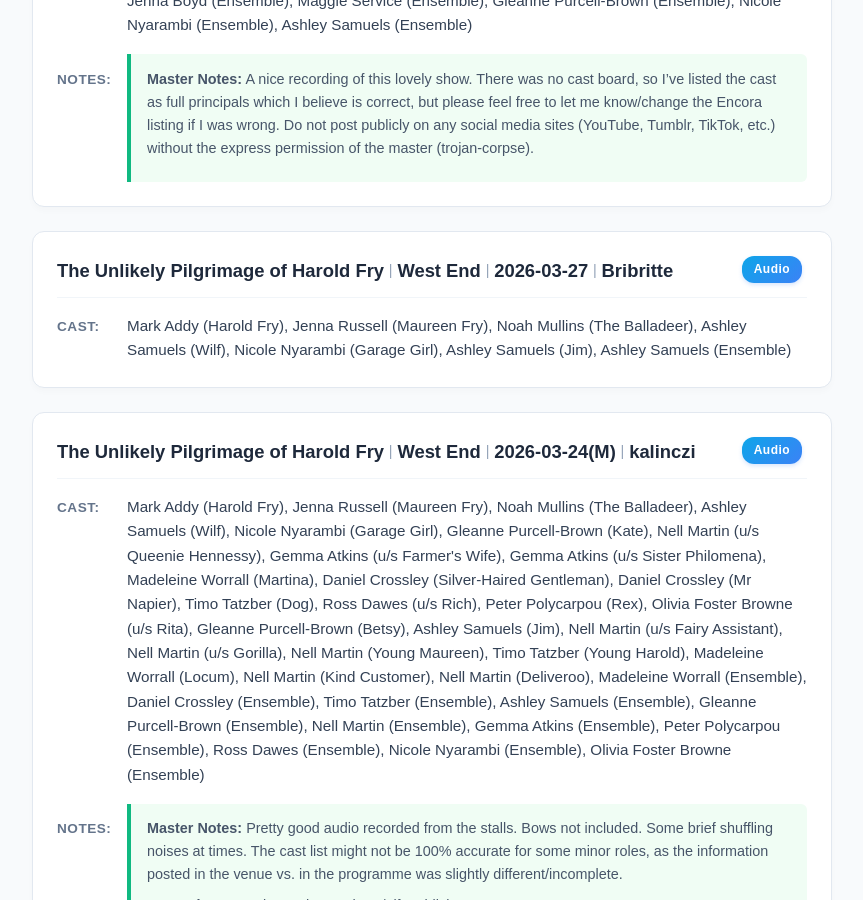
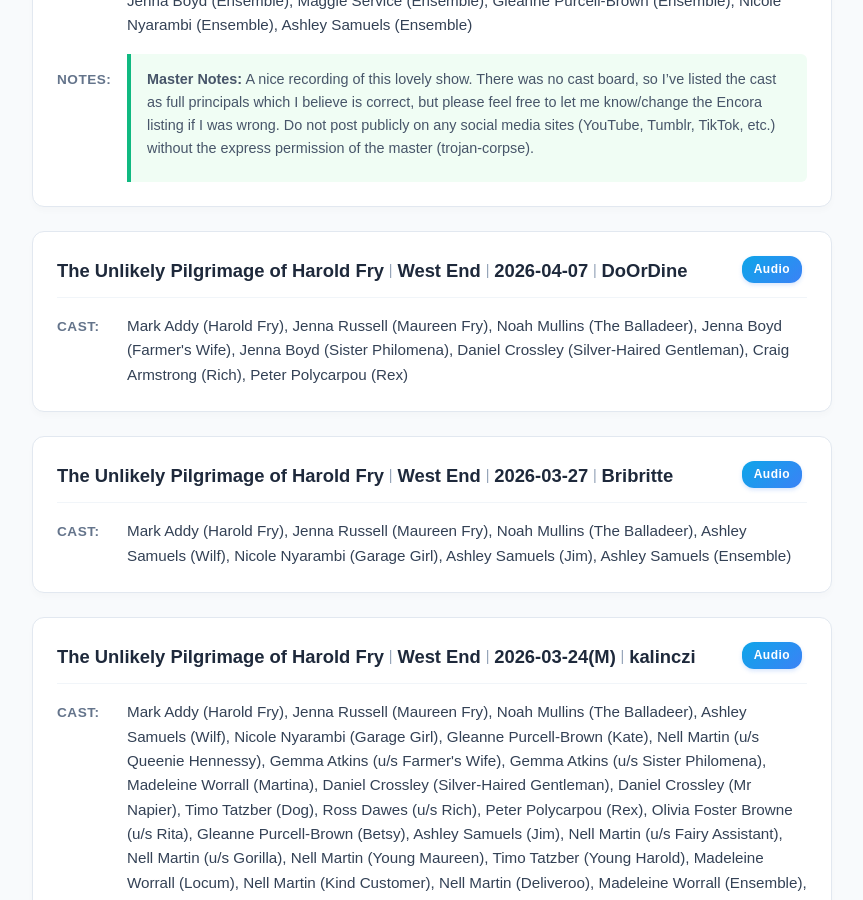
Before and after one commit to DireSpider/direspider.github.io, a Jekyll site: the page built from wants/index.html, in a window 1280 px wide and 900 px high, scrolled down 25590 px. Shown: the whole window, without its empty margins (208-1071 px from the left). Built offline with Jekyll 4.4.1, drawn with Linux system fonts in a browser that asks for light colours.

Commit message:
update my wants include html

```diff
--- a/_includes/wants.html
+++ b/_includes/wants.html
@@ -3004,6 +3004,38 @@
             <span class="separator">|</span>
             <span>West End</span>
             <span class="separator">|</span>
+            <span>2026-04-07</span>
+            <span class="separator">|</span>
+            <span>DoOrDine</span>
+          </div>
+
+          <div class ="header-badges">
+        <span class="media-type-badge">audio</span>
+
+
+
+
+
+             </div>
+
+        </div>
+
+<div class="info-section">
+<span class="label">Cast:</span>
+<span id="cast-display" class="content-text">
+Mark Addy (Harold Fry), Jenna Russell (Maureen Fry), Noah Mullins (The Balladeer), Jenna Boyd (Farmer's Wife), Jenna Boyd (Sister Philomena), Daniel Crossley (Silver-Haired Gentleman), Craig Armstrong (Rich), Peter Polycarpou (Rex)
+</span>
+</div>
+
+
+</div><div class="recording-card">
+ <div class="header">
+
+          <div class="header-info">
+            <span>The Unlikely Pilgrimage of Harold Fry</span>
+            <span class="separator">|</span>
+            <span>West End</span>
+            <span class="separator">|</span>
             <span>2026-03-27</span>
             <span class="separator">|</span>
             <span>Bribritte</span>
```
